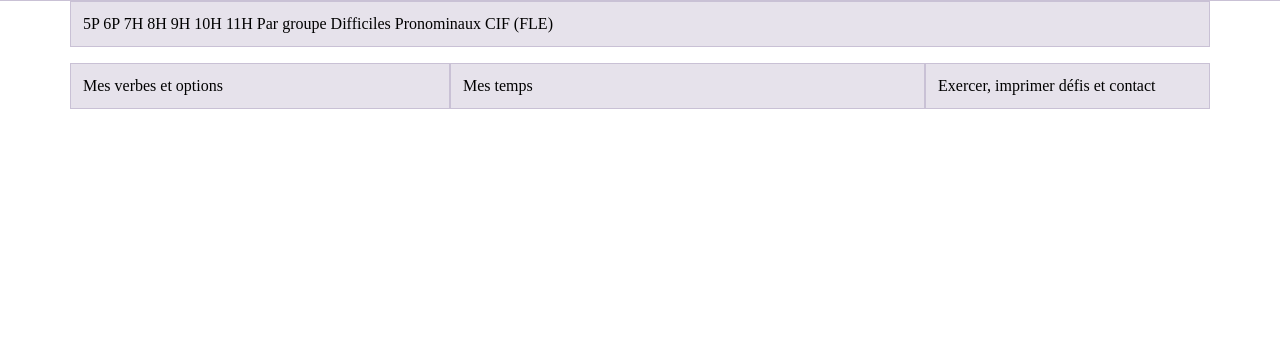
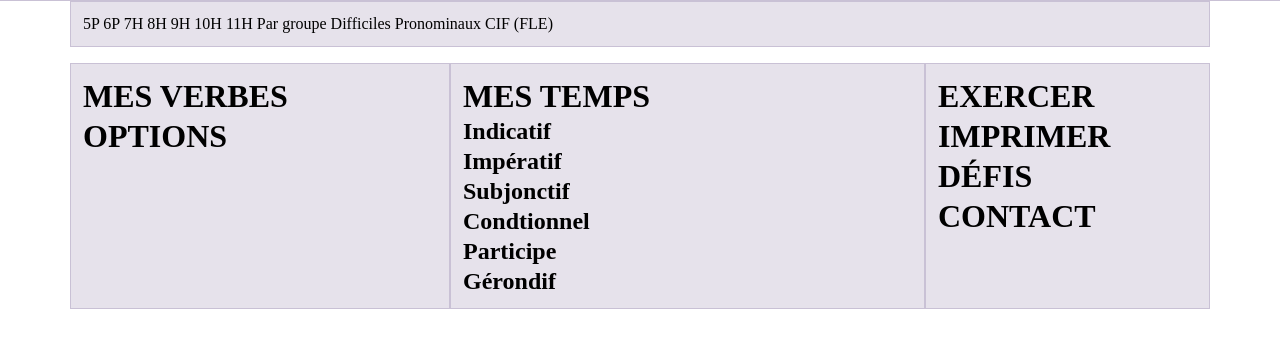
Before and after one commit to pierreguerin12/tatitotu, a website built with Parcel: page src/index.html in a window 1280 px wide. Shown: the part 152-500 px from the top of the page. Built offline with nearby package versions, Linux system fonts and the light colour scheme.

Commit message:
mise en place de la plupart des h1 et h2

```diff
--- a/src/index.html
+++ b/src/index.html
@@ -37,9 +37,27 @@
         </div>
       </div>
       <div class="row">
-        <div class="col-4">Mes verbes et options</div>
-        <div class="col-5">Mes temps</div>
-        <div class="col-3">Exercer, imprimer défis et contact</div>
+        <div class="col-4">
+          <h1>MES VERBES</h1>
+          <h1>OPTIONS</h1>
+        </div>
+        <div class="col-5">
+          <h1>MES TEMPS</h1>
+          <h2>Indicatif</h2>
+          <h2>Impératif</h2>
+          <h2>Subjonctif</h2>
+          <h2>Condtionnel</h2>
+          <h2>Participe</h2>
+          <h2>Gérondif</h2>
+        </div>
+        <div class="col-3">
+          <div class="boutons vert">
+            <h1>EXERCER</h1>
+            <h1>IMPRIMER</h1>
+            <h1>DÉFIS</h1>
+            <h1>CONTACT</h1>
+          </div>
+        </div>
       </div>
     </div>
     <script src="js/main.js" type="module"></script>
```
